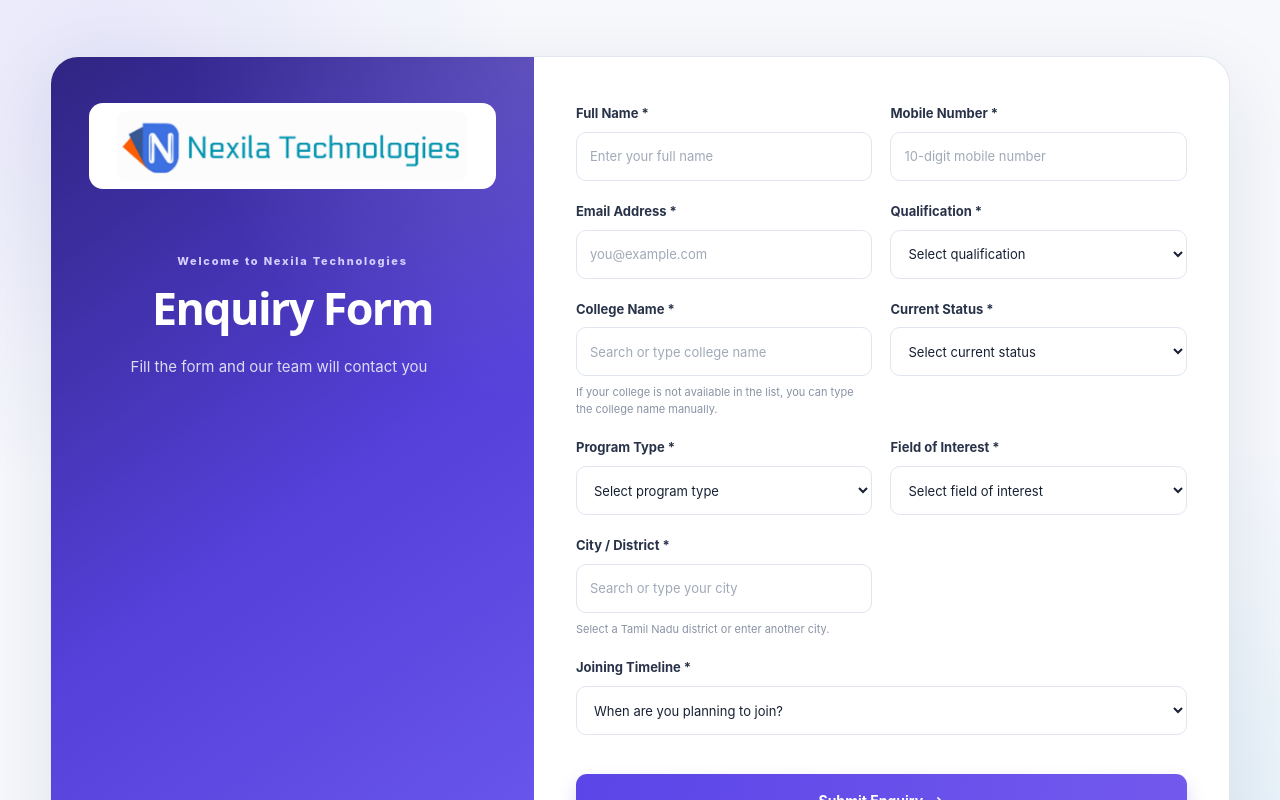
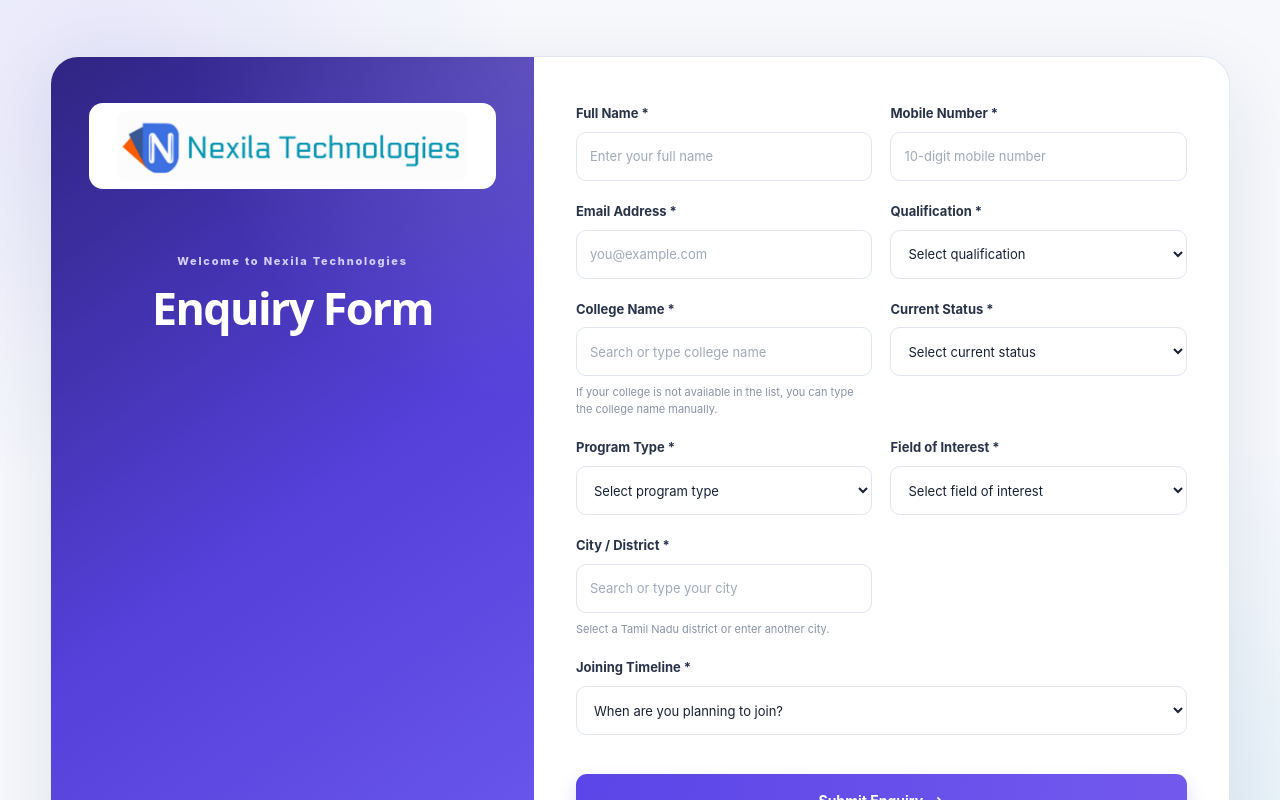
Before and after one commit to Nexila/nexila-technologies, a React (Vite) app: page /enquiry-form in a window 1280 px wide. Shown: the top 800 px of the page. Built offline with nearby package versions, Linux system fonts and the light colour scheme.

Commit message:
alignment

```diff
--- a/src/components/enquiry/EnquiryForm.jsx
+++ b/src/components/enquiry/EnquiryForm.jsx
@@ -497,7 +497,7 @@ export default function EnquiryForm({
 
           <h1>Enquiry Form</h1>
 
-          <p>Fill the form and our team will contact you</p>
+          {/* <p>Fill the form and our team will contact you</p> */}
 
           {/* <div className="nex-enquiry-benefits">
             <div>
```
